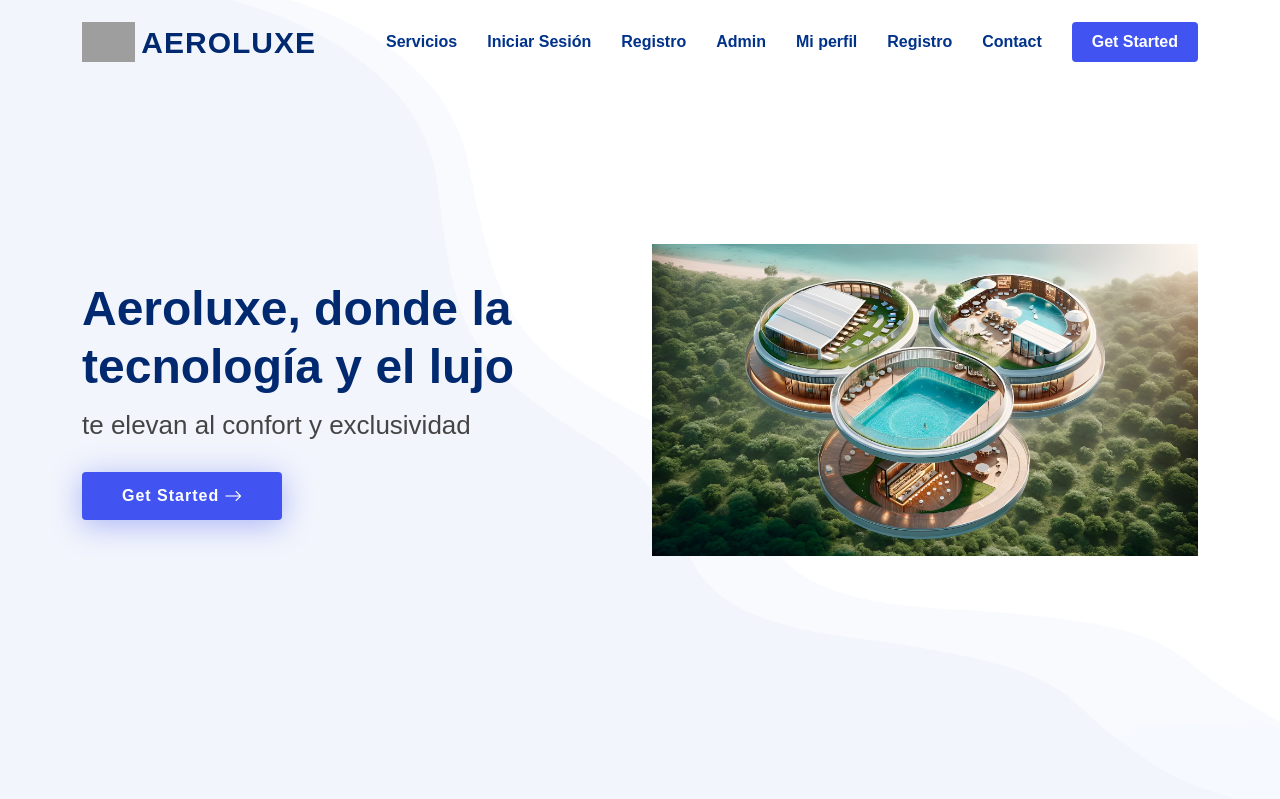
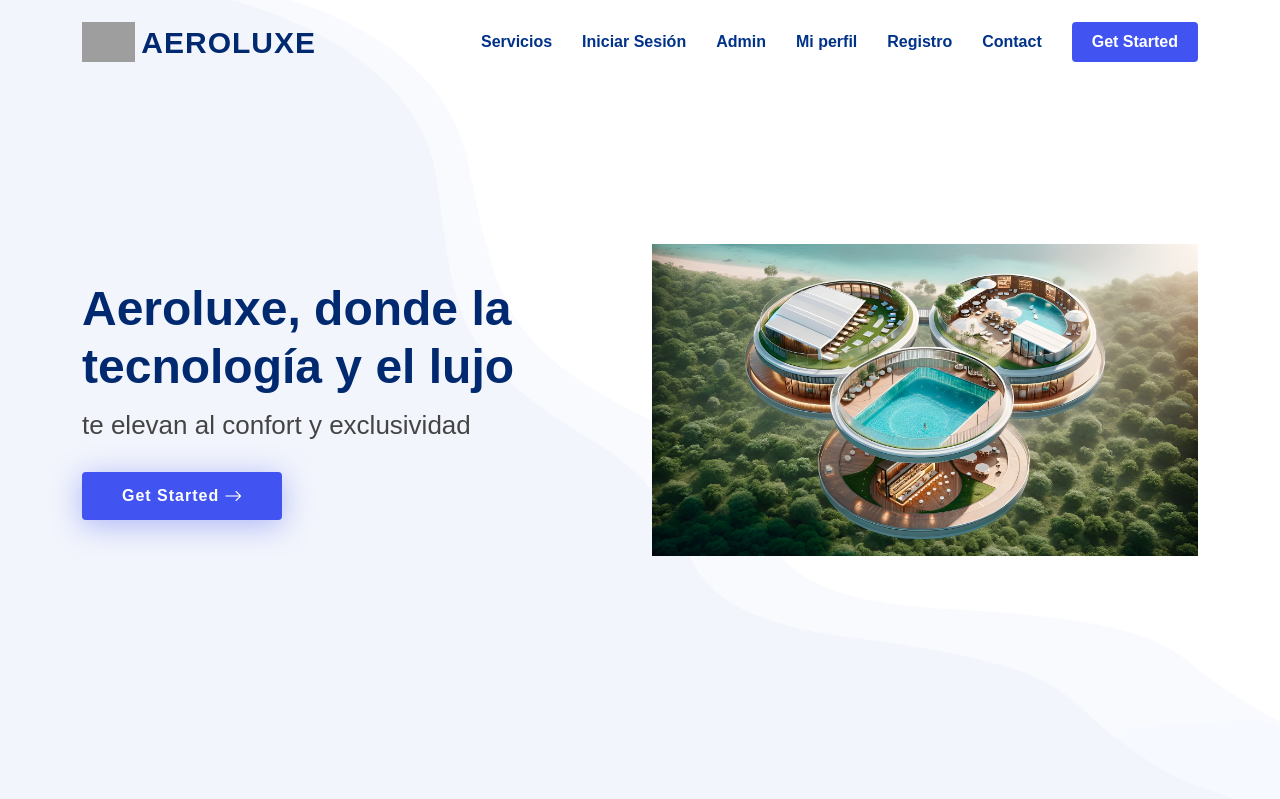
Before and after one commit to dgsi-lab-gl2-2324/Aeroluxe, a PHP site: page /Aeroluxe/index.php in a window 1280 px wide. Shown: the top 799 px of the page. Run offline with PHP 8.4, Linux system fonts and the light colour scheme; some web fonts are replaced; grey boxes are pictures that could not be loaded.

Commit message:
correigdo cabecera

```diff
--- a/Aeroluxe/vista/cabecera.php
+++ b/Aeroluxe/vista/cabecera.php
@@ -66,7 +66,6 @@
           }
           ?>
 
-          <li><a class="nav-link scrollto" href="<?php echo URL . '/registro'?>">Registro</a></li>
           <li><a class="nav-link scrollto" href="<?php echo URL . '/admin'?>">Admin</a></li>
           <li><a class="nav-link scrollto" href="<?php echo URL . '/perfil'?>">Mi perfil</a></li>
 
```
